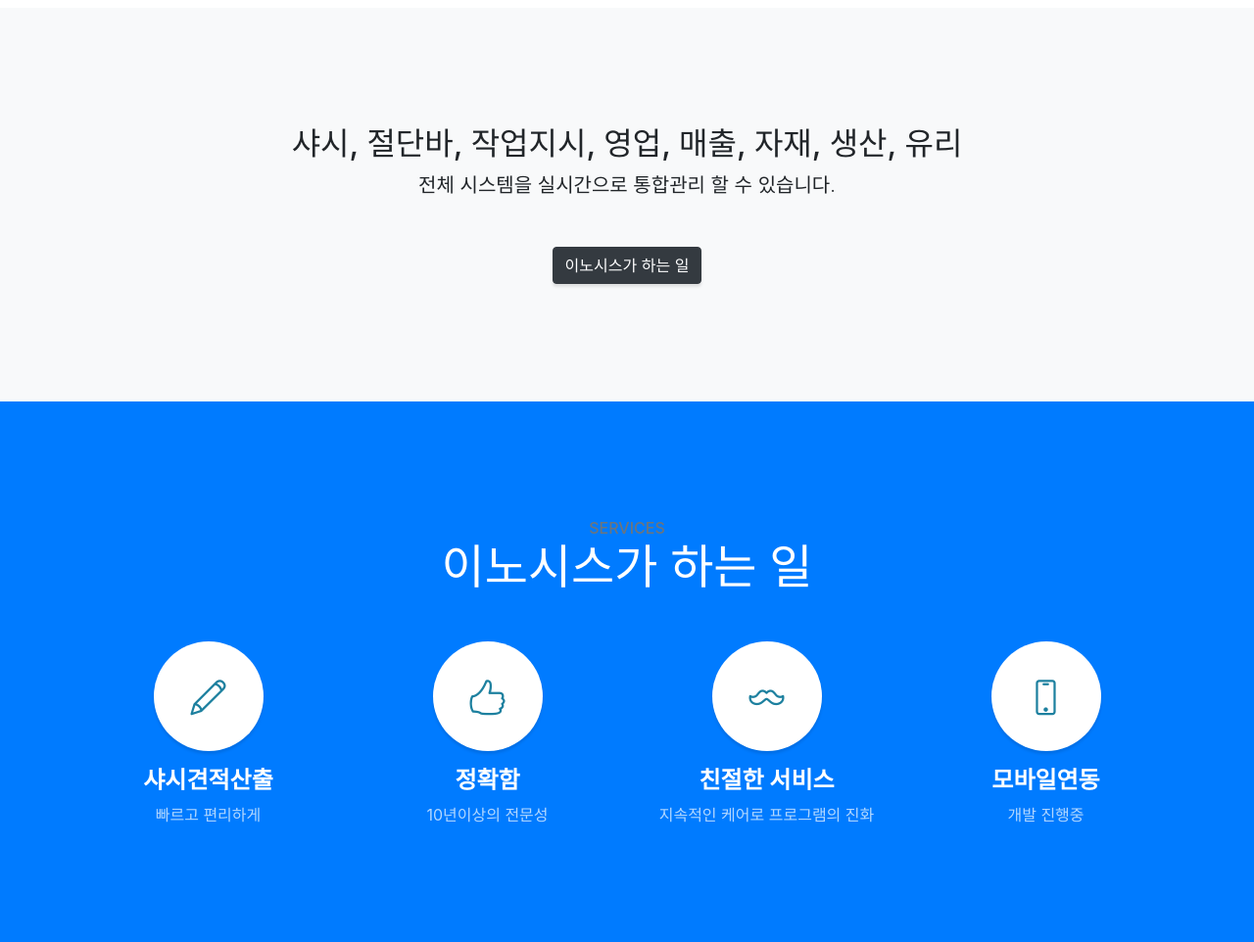
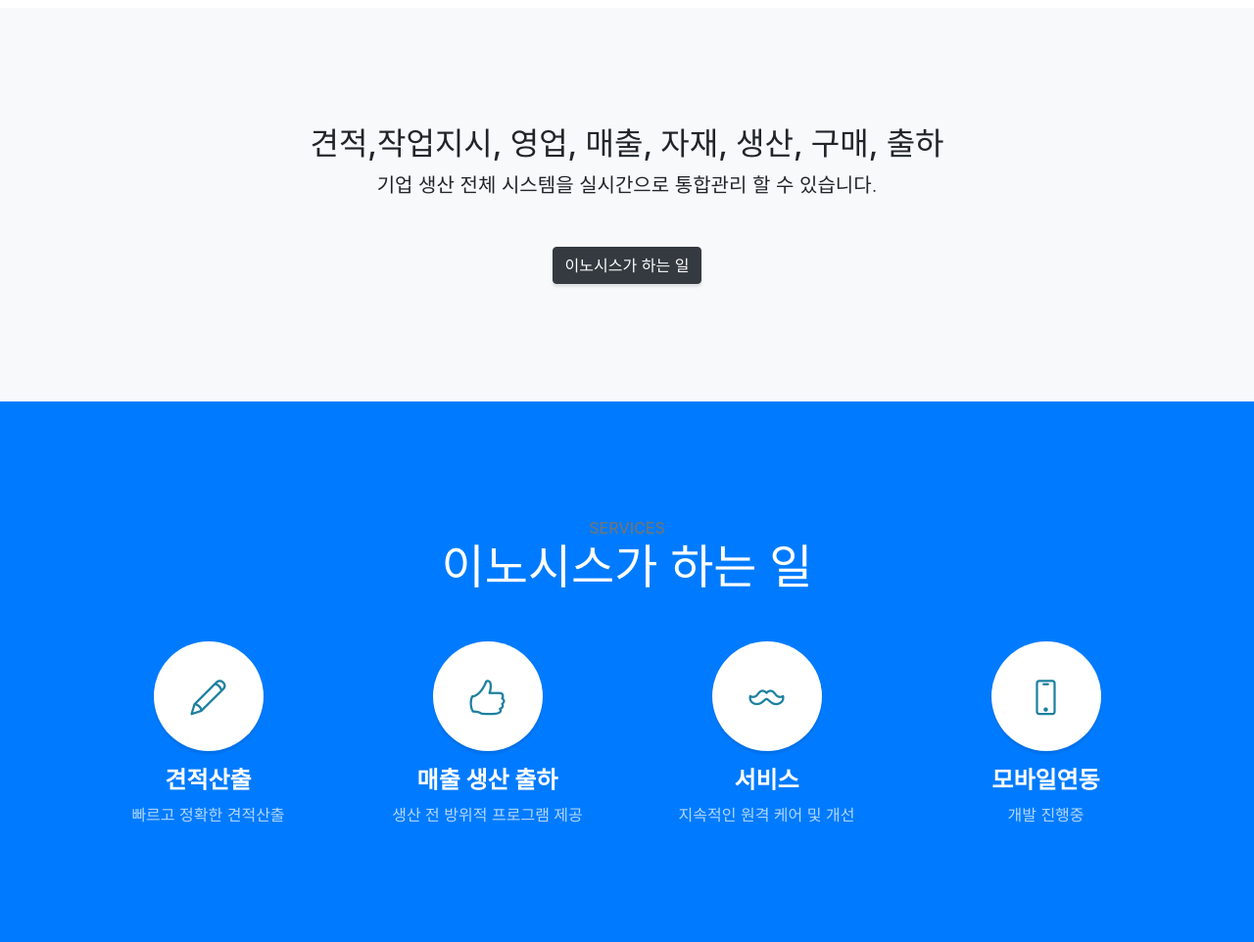
Before and after one commit to remtov/insw, a website with bundled scripts: page insw/WebContent/index.html in a window 1280 px wide. Shown: the part 820-1782 px from the top of the page at 98% size. Built offline with nearby package versions, Linux system fonts and the light colour scheme; grey boxes are pictures that could not be loaded.

Commit message:
전방위적인 느낌으로 변경

```diff
--- a/insw/WebContent/index.html
+++ b/insw/WebContent/index.html
@@ -8,7 +8,7 @@
   <meta name="description" content="">
   <meta name="author" content="">
 
-  <title>이노시스 아이티 - 샤시 견적산출 프로그램의 혁명</title>
+  <title>이노시스 아이티</title>
 
   <!-- Bootstrap Core CSS -->
   <link href="vendor/bootstrap/css/bootstrap.min.css" rel="stylesheet">
@@ -57,7 +57,7 @@
     <div style="background-color : #ffffff ; opacity : 0.8" class="container text-center my-auto">
       <h1 class="mb-1">Innosys IT</h1>
       <h3 class="mb-5">
-        <em>이노시스아이티 | 샷시 견적 프로그램의 혁명</em>
+        <em>Innovation System For Windows</em>
       </h3>
       <!--  <a class="btn btn-primary btn-xl js-scroll-trigger" href="#about">Find Out More</a>-->
     </div>
@@ -69,8 +69,8 @@
     <div class="container text-center">
       <div class="row">
         <div class="col-lg-10 mx-auto">
-          <h2>샤시, 절단바, 작업지시, 영업, 매출, 자재, 생산, 유리</h2>
-          <p class="lead mb-5">전체 시스템을 실시간으로 통합관리 할 수 있습니다.</p>
+          <h2>견적,작업지시, 영업, 매출, 자재, 생산, 구매, 출하</h2>
+          <p class="lead mb-5">기업 생산 전체 시스템을 실시간으로 통합관리 할 수 있습니다.</p>
             <!-- <a href="https://unsplash.com/">Unsplash</a>! -->
           <a class="btn btn-dark btn-xl js-scroll-trigger" href="#services">이노시스가 하는 일</a>
         </div>
@@ -93,9 +93,9 @@
             <i class="icon-pencil"></i>
           </span>
           <h4>
-            <strong>샤시견적산출</strong>
+            <strong>견적산출</strong>
           </h4>
-          <p class="text-faded mb-0">빠르고 편리하게 </p>
+          <p class="text-faded mb-0">빠르고 정확한 견적산출</p>
 
         </div>
 
@@ -104,9 +104,9 @@
             <i class="icon-like"></i>
           </span>
           <h4>
-            <strong>정확함</strong>
+            <strong>매출 생산 출하</strong>
           </h4>
-          <p class="text-faded mb-0">10년이상의 전문성
+          <p class="text-faded mb-0">생산 전 방위적 프로그램 제공
             <!--  <i class="fas fa-heart"></i>--></p>
 
         </div>
@@ -115,9 +115,9 @@
             <i class="icon-mustache"></i>
           </span>
           <h4>
-            <strong>친절한 서비스</strong>
+            <strong>서비스</strong>
           </h4>
-          <p class="text-faded mb-0">지속적인 케어로 프로그램의 진화</p>
+          <p class="text-faded mb-0">지속적인 원격 케어 및 개선</p>
 
         </div>
         <div class="col-lg-3 col-md-6">
```
